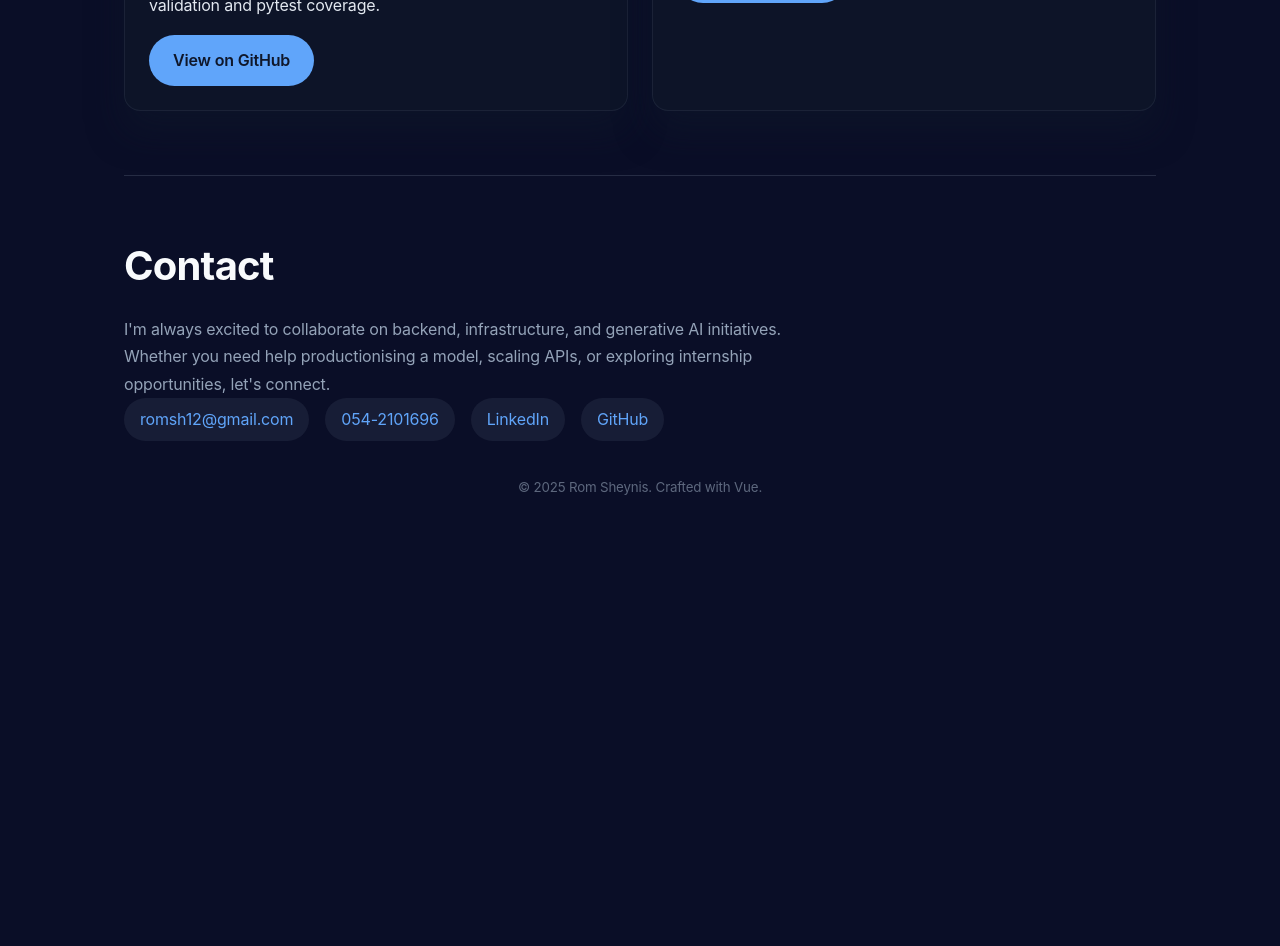
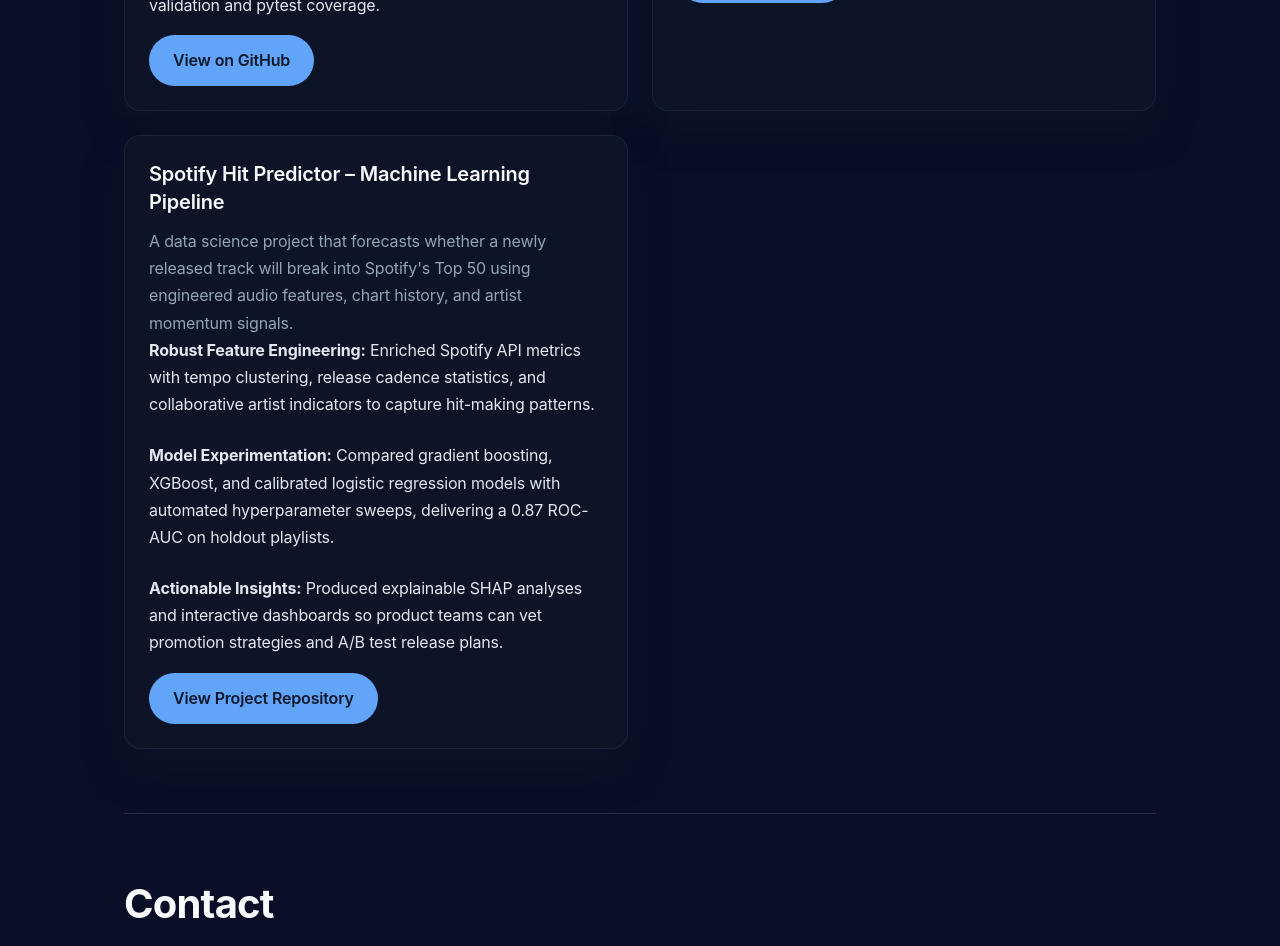
Before and after one commit to rom812/Portfolio-Website, a Vue app: page / in a window 1280 px wide. Shown: the part 2780-3726 px from the top of the page. Before the commit the page ends 3424 px from the top, so only its background shows below. Built offline with nearby package versions, Linux system fonts and the light colour scheme.

Commit message:
Add Spotify hit predictor project to portfolio

```diff
--- a/src/assets/components/ProjectsSection.vue
+++ b/src/assets/components/ProjectsSection.vue
@@ -70,6 +70,37 @@
           </a>
         </div>
       </article>
+      <article class="card animate-subtle-scale delay-300">
+        <h3>Spotify Hit Predictor – Machine Learning Pipeline</h3>
+        <p>
+          A data science project that forecasts whether a newly released track will break into Spotify's Top 50
+          using engineered audio features, chart history, and artist momentum signals.
+        </p>
+        <ul class="container">
+          <li>
+            <strong>Robust Feature Engineering:</strong> Enriched Spotify API metrics with tempo clustering,
+            release cadence statistics, and collaborative artist indicators to capture hit-making patterns.
+          </li>
+          <li>
+            <strong>Model Experimentation:</strong> Compared gradient boosting, XGBoost, and calibrated logistic regression
+            models with automated hyperparameter sweeps, delivering a 0.87 ROC-AUC on holdout playlists.
+          </li>
+          <li>
+            <strong>Actionable Insights:</strong> Produced explainable SHAP analyses and interactive dashboards so product teams
+            can vet promotion strategies and A/B test release plans.
+          </li>
+        </ul>
+        <div class="project-links">
+          <a
+            class="button"
+            href="https://github.com/romsheynis/spotify-hit-predictor"
+            target="_blank"
+            rel="noreferrer"
+          >
+            View Project Repository
+          </a>
+        </div>
+      </article>
     </div>
   </section>
 </template>
```
